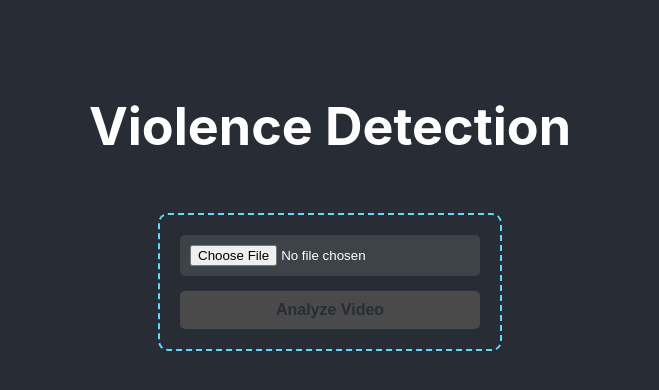
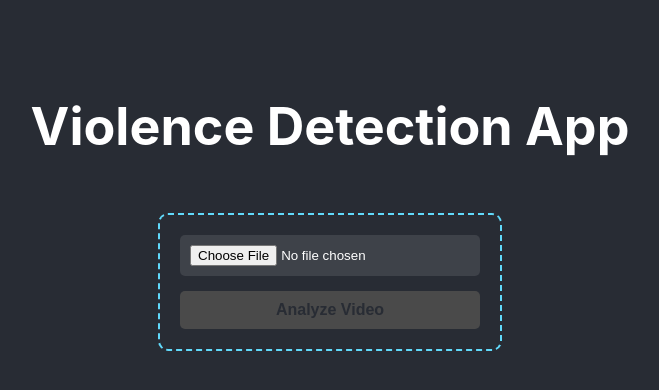
Before and after one commit to HenIsrael/violence-detection-web, a React (Create React App) app in the folder frontend/: page / in a window 1280 px wide. Shown: the top 390 px of the page, without its empty margins (310-969 px from the left). Built offline with nearby package versions, Linux system fonts and the light colour scheme.

Commit message:
Update frontend: change heading text

```diff
--- a/frontend/src/App.tsx
+++ b/frontend/src/App.tsx
@@ -55,7 +55,7 @@ function App() {
   return (
     <div className="App">
       <header className="App-header">
-        <h1>Violence Detection</h1>
+        <h1>Violence Detection App</h1>
         <div className="upload-container">
           <input
             type="file"
```
